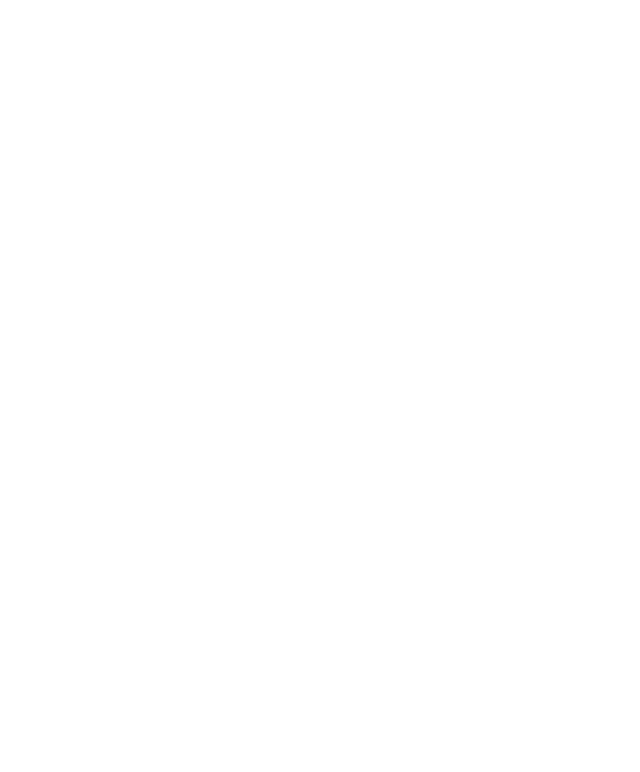
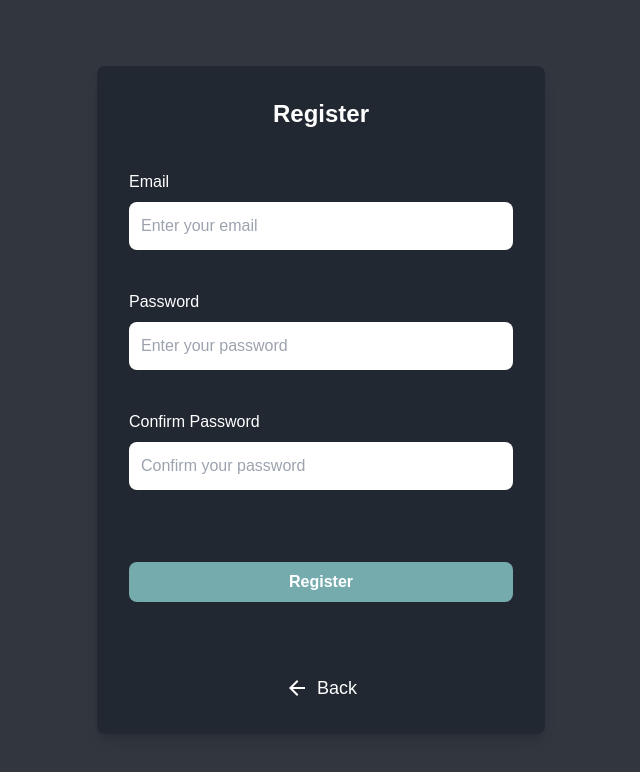
Before and after one commit to Imtbdev/online-cinema, a React (Create React App) app: page /register in a window 1280 px wide. Before the commit this address had no page. Shown: the top 772 px of the page, without its empty margins (319-959 px from the left). Built offline with nearby package versions, Linux system fonts and the light colour scheme.

Commit message:
refactor+login

```diff
--- a/src/App.js
+++ b/src/App.js
@@ -1,12 +1,15 @@
-import { BrowserRouter as Router, Routes, Route } from "react-router-dom";
+import { Routes, Route } from "react-router-dom";
 import MainPage from "./pages/MainPage";
 import FilmPage from "./pages/FilmPage";
+import AuthenticationPage from "./pages/AuthenticationPage";
+
 
 function App() {
   return (
     <Routes>
       <Route path="/" element={<MainPage />} />
       <Route path="/films/:id" element={<FilmPage />} />
+      <Route path="/register" element={<AuthenticationPage />} />
     </Routes>
   );
 }
--- a/src/components/CommentForm.jsx
+++ b/src/components/CommentForm.jsx
@@ -1,4 +1,5 @@
 import { useState } from 'react';
+import DefaultButton from './DefaultButton';
 
 const CommentForm = () => {
     const [rating, setRating] = useState(0);
@@ -33,12 +34,7 @@
                             </span>
                         ))}
                     </div>
-                    <button
-                        type="submit"
-                        className="w-full h-10 bg-[#76ABAE] rounded-md text-white font-bold"
-                    >
-                        Post
-                    </button>
+                    <DefaultButton text={'Post'} />
                 </div>
             </div>
         </form>
--- a/src/components/CommentsSection.jsx
+++ b/src/components/CommentsSection.jsx
@@ -1,6 +1,6 @@
 import CommentForm from "./CommentForm"
 import CommentMessage from "./CommentMessage"
-import LoadCommentsBtn from "./LoadCommentsBtn"
+import DefaultButton from "./DefaultButton"
 
 const CommentsSection = () => {
     return (
@@ -12,7 +12,7 @@
                 <CommentMessage key={index} username={"SomeUsername"} commentText={"Lorem ipsum dolor sit amet consectetur adipisicing elit. Veniam, corrupti excepturi pariatur dolor reprehenderit non voluptate! Assumenda, unde fugiat? Corporis nulla aliquid assumenda laboriosam dolor dicta tempora, vero voluptatibus ab."} rating={4} />
             ))}
 
-            <LoadCommentsBtn />
+            <DefaultButton text={"Load more"} />
         </div>
     )
 }
--- /dev/null
+++ b/src/components/DefaultButton.jsx
@@ -0,0 +1,9 @@
+const DefaultButton = ({ text }) => {
+    return (
+        <div className="flex w-full justify-center py-8">
+            <button className="min-w-full h-10 bg-[#76ABAE] rounded-lg text-white font-bold" type="submit">{text}</button>
+        </div>
+    )
+}
+
+export default DefaultButton
--- a/src/components/Header.jsx
+++ b/src/components/Header.jsx
@@ -1,16 +1,24 @@
-import React from "react"
+import React from "react";
 import { Link } from "react-router-dom";
 
 const Header = () => {
     return (
-        <header>
-            <Link to={`/`}>
-                <div className="text-center font-sans text-8xl font-bold text-white bg-[#222831] py-5">
+        <header className="bg-[#222831] py-5">
+            <div className="flex justify-between items-center text-white font-sans max-w-screen-xl mx-auto">
+                <div className="text-4xl font-bold text-right">
                     BEAR FILMS
                 </div>
-            </Link>
+                <div className="text-xl text-left">
+                    <Link to={`/register`} className="hover:underline">
+                        Register
+                    </Link>
+
+                </div>
+
+
+            </div>
         </header>
-    )
-}
+    );
+};
 
 export default Header;
--- a/src/components/LoadCommentsBtn.jsx
+++ /dev/null
@@ -1,9 +0,0 @@
-const LoadCommentsBtn = () => {
-    return (
-        <div className="flex w-full justify-center py-8">
-            <button className="w-1/4 h-10 bg-[#76ABAE] rounded-full text-white font-bold" type="submit">Load more</button>
-        </div>
-    )
-}
-
-export default LoadCommentsBtn
--- /dev/null
+++ b/src/components/RegisterForm.jsx
@@ -0,0 +1,58 @@
+import DefaultButton from "./DefaultButton";
+import { Link } from "react-router-dom";
+import { MdArrowBack } from "react-icons/md";
+
+const RegisterForm = () => {
+    return (
+
+        <div className="flex items-center justify-center min-h-screen bg-[#31363F]">
+            <form className="bg-[#222831] p-8 rounded-lg shadow-lg w-full max-w-md flex flex-col gap-10">
+                <h2 className="text-2xl font-bold text-white text-center">Register</h2>
+
+                {/* Email Field */}
+                <div className="flex flex-col gap-2">
+                    <label className="text-white" htmlFor="email">Email</label>
+                    <input
+                        type="email"
+                        id="email"
+                        className="w-full p-3 rounded-lg border-none focus:outline-none focus:ring-2 focus:ring-[#76ABAE] text-black"
+                        placeholder="Enter your email"
+                    />
+                </div>
+
+                {/* Password Field */}
+                <div className="flex flex-col gap-2">
+                    <label className="text-white" htmlFor="password">Password</label>
+                    <input
+                        type="password"
+                        id="password"
+                        className="w-full p-3 rounded-lg border-none focus:outline-none focus:ring-2 focus:ring-[#76ABAE] text-black"
+                        placeholder="Enter your password"
+                    />
+                </div>
+
+                {/* Confirm Password Field */}
+                <div className="flex flex-col gap-2">
+                    <label className="text-white" htmlFor="confirmPassword">Confirm Password</label>
+                    <input
+                        type="password"
+                        id="confirmPassword"
+                        className="w-full p-3 rounded-lg border-none focus:outline-none focus:ring-2 focus:ring-[#76ABAE] text-black"
+                        placeholder="Confirm your password"
+                    />
+                </div>
+
+                {/* Submit Button */}
+                <DefaultButton text={'Register'} />
+
+                <Link to="/" className="flex items-center justify-center gap-2 text-white">
+                    <MdArrowBack size={24} />
+                    <span className="text-lg">Back</span>
+                </Link>
+            </form>
+        </div>
+
+    );
+};
+
+export default RegisterForm;
--- /dev/null
+++ b/src/pages/AuthenticationPage.jsx
@@ -0,0 +1,11 @@
+import RegisterForm from "../components/RegisterForm";
+
+const AuthenticationPage = () => {
+    return (
+        <div className="bg-[#31363F] w-full min-h-screen">
+            <RegisterForm />
+        </div>
+    );
+};
+
+export default AuthenticationPage;
```
Also changed, not shown: src/components/Footer.jsx (line endings or trailing spaces), src/components/LoginForm.jsx (added).
